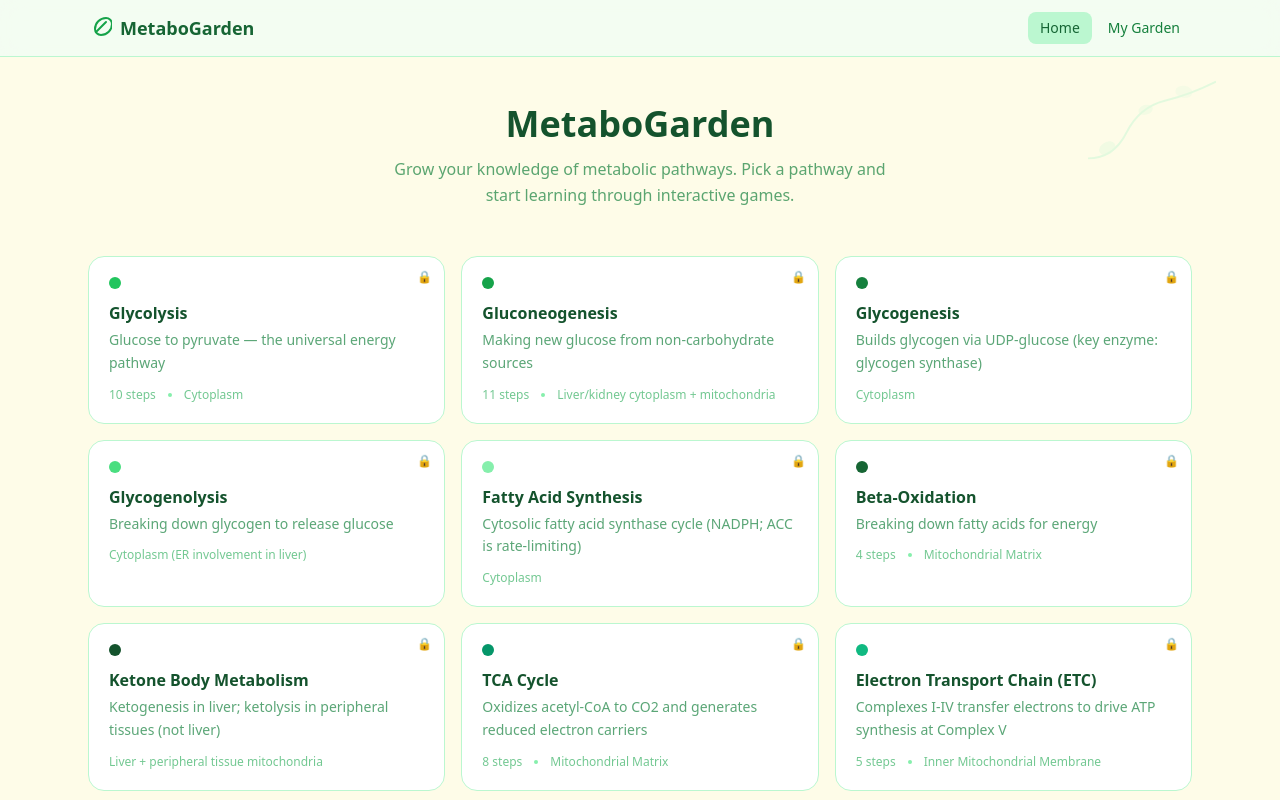
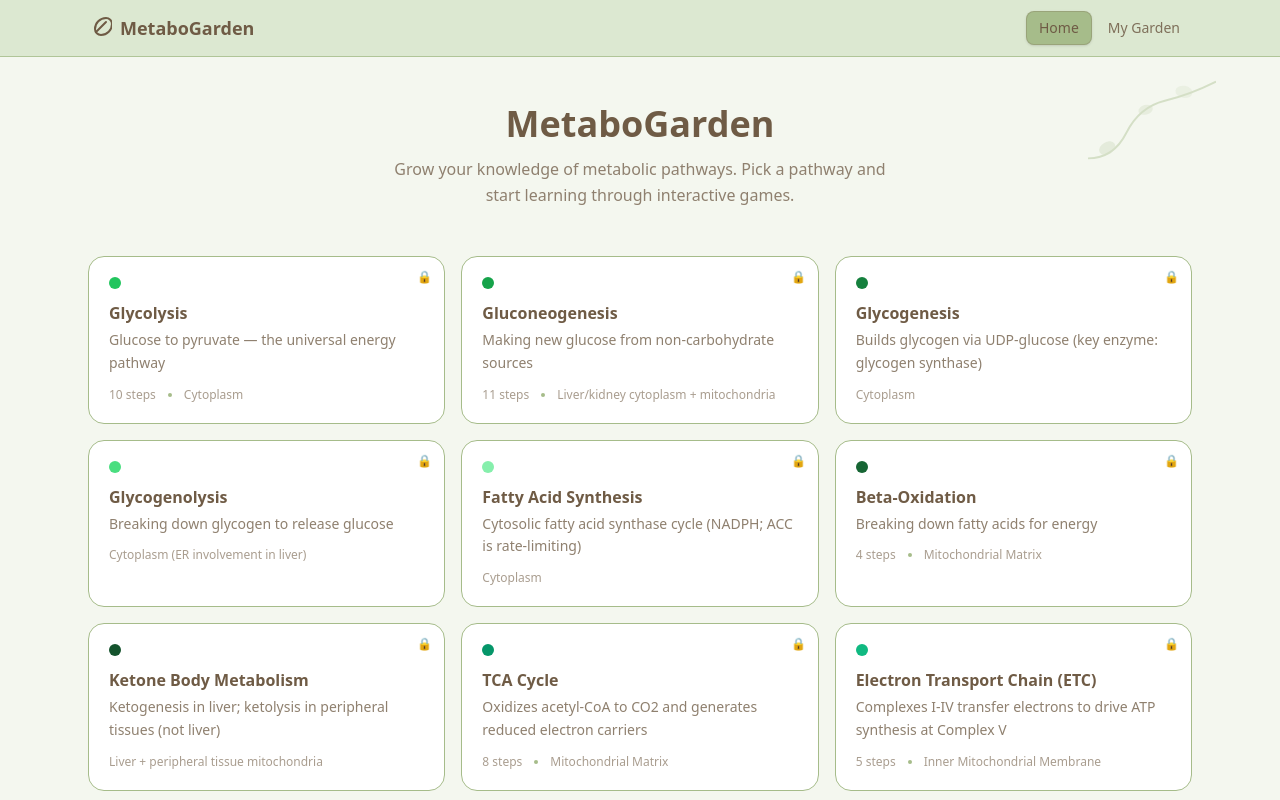
Before and after one commit to ilassalle/MetaboGarden, a Next.js app: page / in a window 1280 px wide. Shown: the top 800 px of the page. Built offline with nearby package versions, Linux system fonts and the light colour scheme.

Commit message:
Make hover state distinct from active nav selection

```diff
--- a/src/app/globals.css
+++ b/src/app/globals.css
@@ -1,22 +1,27 @@
 @import "tailwindcss";
 
 :root {
-  --background: #fefce8;
-  --foreground: #1a2e1a;
-  --green-50: #f0fdf4;
-  --green-100: #dcfce7;
-  --green-200: #bbf7d0;
-  --green-300: #86efac;
-  --green-400: #4ade80;
-  --green-500: #22c55e;
-  --green-600: #16a34a;
-  --green-700: #15803d;
-  --green-800: #166534;
-  --green-900: #14532d;
-  --cream: #fefce8;
-  --cream-dark: #fef9c3;
-  --earth: #92400e;
-  --earth-light: #d97706;
+  --primary-bg: #f4f7ef;
+  --secondary-bg: #dbe7cf;
+  --heading-text: #6f5b45;
+  --muted-text: #8f806f;
+  --accent: #a6bc8a;
+  --background: var(--primary-bg);
+  --foreground: var(--heading-text);
+  --green-50: var(--primary-bg);
+  --green-100: var(--secondary-bg);
+  --green-200: var(--accent);
+  --green-300: var(--accent);
+  --green-400: var(--secondary-bg);
+  --green-500: var(--heading-text);
+  --green-600: var(--heading-text);
+  --green-700: var(--heading-text);
+  --green-800: var(--heading-text);
+  --green-900: var(--heading-text);
+  --cream: var(--primary-bg);
+  --cream-dark: var(--muted-text);
+  --earth: var(--heading-text);
+  --earth-light: var(--heading-text);
   --coral: #fb7185;
   --sky: #38bdf8;
 }
@@ -24,6 +29,11 @@
 @theme inline {
   --color-background: var(--background);
   --color-foreground: var(--foreground);
+  --color-primary-bg: var(--primary-bg);
+  --color-secondary-bg: var(--secondary-bg);
+  --color-heading-text: var(--heading-text);
+  --color-muted-text: var(--muted-text);
+  --color-accent: var(--accent);
   --color-green-50: var(--green-50);
   --color-green-100: var(--green-100);
   --color-green-200: var(--green-200);
@@ -50,6 +60,20 @@ body {
   font-family: var(--font-sans), Arial, Helvetica, sans-serif;
 }
 
+h1,
+h2,
+h3,
+h4,
+h5,
+h6 {
+  color: var(--heading-text);
+}
+
+p,
+small {
+  color: var(--muted-text);
+}
+
 /* Scrollbar styling */
 ::-webkit-scrollbar {
   width: 8px;
--- a/src/components/layout/Navbar.tsx
+++ b/src/components/layout/Navbar.tsx
@@ -13,12 +13,12 @@ export default function Navbar() {
   const pathname = usePathname();
 
   return (
-    <nav className="fixed inset-x-0 top-0 z-[100] bg-green-50/80 backdrop-blur-md border-b border-green-200">
+    <nav className="fixed inset-x-0 top-0 z-[100] bg-secondary-bg/95 backdrop-blur-md border-b border-accent/80">
       <div className="max-w-6xl mx-auto px-4 sm:px-6">
         <div className="flex items-center justify-between h-14">
           <Link href="/" className="flex items-center gap-2 group">
-            <LeafIcon className="w-6 h-6 text-green-600 group-hover:text-green-500 transition-colors" />
-            <span className="font-semibold text-green-800 text-lg">MetaboGarden</span>
+            <LeafIcon className="w-6 h-6 text-heading-text group-hover:text-earth transition-colors" />
+            <span className="font-semibold text-heading-text text-lg">MetaboGarden</span>
           </Link>
 
           <div className="flex items-center gap-1">
@@ -30,8 +30,8 @@ export default function Navbar() {
                   href={link.href}
                   className={`px-3 py-1.5 rounded-lg text-sm font-medium transition-colors ${
                     isActive
-                      ? 'bg-green-200 text-green-800'
-                      : 'text-green-700 hover:bg-green-100 hover:text-green-800'
+                      ? 'bg-accent text-heading-text border border-heading-text/25 shadow-sm'
+                      : 'text-heading-text/85 hover:text-heading-text hover:bg-secondary-bg/70'
                   }`}
                 >
                   {link.label}
```
